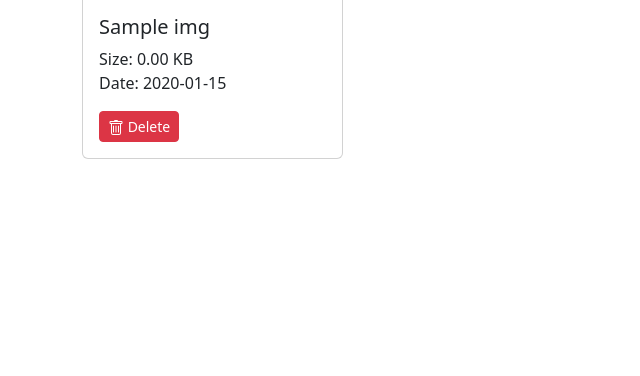
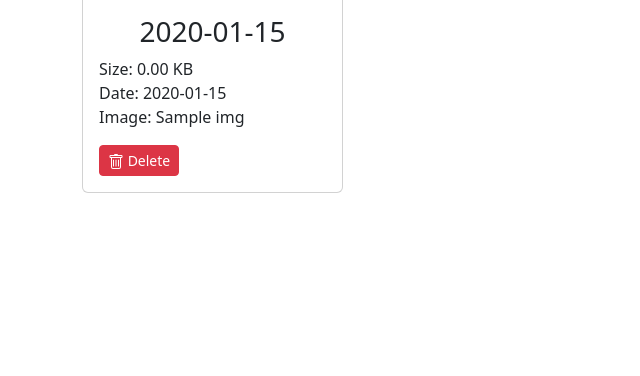
Before and after one commit to Schop/pimocam, a Flask app: template templates/timelapse.html in a window 1280 px wide. Shown: the part 424-800 px from the top of the page, without its empty margins (0-640 px from the left). Run offline with Flask 3, Linux system fonts and the light colour scheme; the template is opened without the code that fills it: most values are stand-ins (such as "Sample title", 1, 10 or a date in 2020).

Commit message:
change timelapse page

```diff
--- a/templates/timelapse.html
+++ b/templates/timelapse.html
@@ -25,10 +25,11 @@
                         <img src="/timelapse_image/{{ img.name }}" class="card-img-top" style="height: 200px; object-fit: cover;">
                     </a>
                     <div class="card-body">
-                        <h5 class="card-title">{{ img.name }}</h5>
+                        <h3 class="card-title text-center">{{ img.mtime.strftime('%H:%M:%S') }}</h3>
                         <p class="card-text">
                             Size: {{ "%.2f"|format(img.size / 1024) }} KB<br>
-                            Date: {{ img.mtime.strftime('%Y-%m-%d %H:%M:%S') }}
+                            Date: {{ img.mtime.strftime('%Y-%m-%d %H:%M:%S') }}<br>
+                            Image: {{ img.name }}
                         </p>
                         <form method="post" action="/delete_timelapse/{{ img.name }}" style="display: inline;"
                               onsubmit="return confirm('Are you sure you want to delete {{ img.name }}?');">
```
